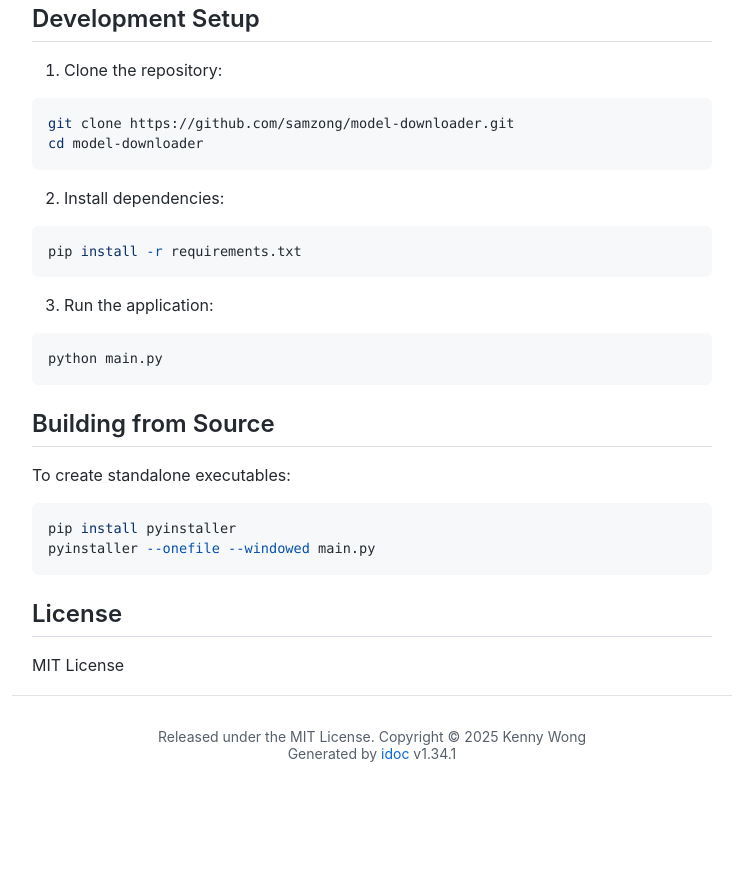
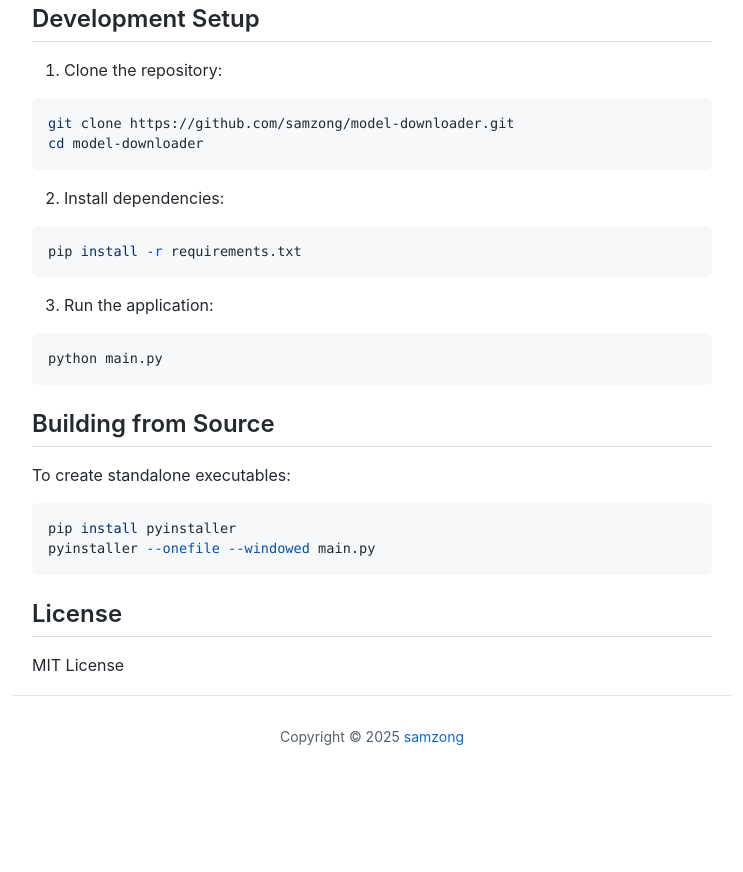
Before and after one commit to samzong/hf-model-downloader, a plain HTML site: page index.html in a window 1280 px wide. Shown: the part 1106-1978 px from the top of the page, without its empty margins (268-1011 px from the left). Drawn offline with Linux system fonts and the light colour scheme.

Commit message:
deploy: 811db6b9de483ce62e670eb4f35b0b6ccc649f58

```diff
--- a/index.html
+++ b/index.html
@@ -82,7 +82,7 @@ pyinstaller --onefile --windowed main.py
       </markdown-style>
     </div>
     <script src="js/demo-preview.js?v=1.34.1"></script>
-    <div class="footer warpper" style="max-width:720px;">Released under the MIT License. Copyright © 2025 Kenny Wong<br>Generated by <a href="https://github.com/jaywcjlove/idoc" target="_blank">idoc</a> v1.34.1</div>
+    <div class="footer warpper" style="max-width:720px;">Copyright © 2025 <a href="https://github.com/samzong" target="_blank">samzong</a><br></div>
     <script src="js/tocbot.js?v=1.34.1"></script>
   </body>
 </html>
```
